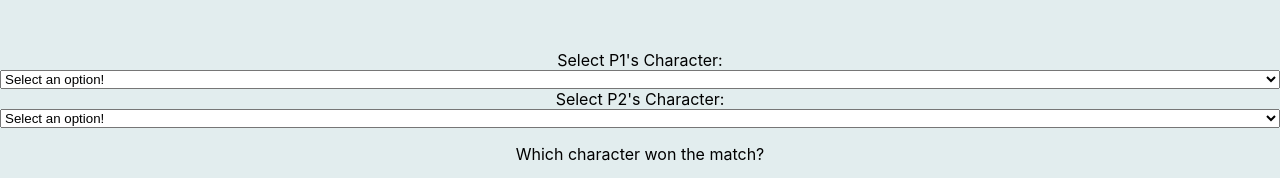
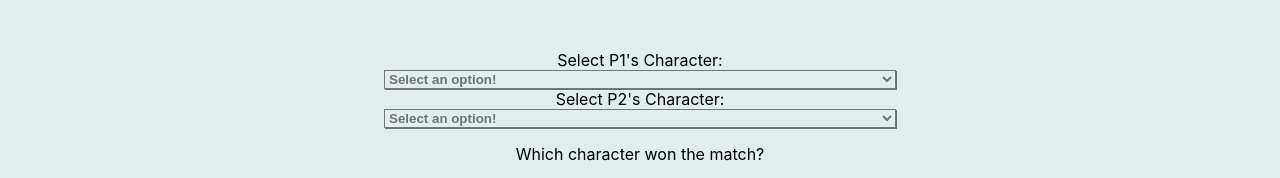
Before and after one commit to moontracer/SkyboundArts, a React (Create React App) app: page /add in a window 1280 px wide. Shown: the part 494-672 px from the top of the page. Built offline with nearby package versions, Linux system fonts and the light colour scheme; no server answers.

Commit message:
add css adjustments

```diff
--- a/src/AddVideo.js
+++ b/src/AddVideo.js
@@ -87,7 +87,7 @@ class AddVideo extends React.Component {
                 <input className="formInput" type="text" value={this.state.p1Player} name="p1Player" placeholder="Player 1 Name" onChange={this.handleChange} />
                 <input className="formInput" type="text" value={this.state.p2Player} name="p2Player" onChange={this.handleChange} placeholder="Player 2 Name" />
                 <label className="addLabels" htmlFor="P1Character">Select P1's Character:</label>
-                <select name="p1Character" id="P1Character" onChange={this.handleChange} value={this.state.p1Character}>
+                <select className="addSelect" name="p1Character" id="P1Character" onChange={this.handleChange} value={this.state.p1Character}>
                     <option>Select an option!</option>
                     <option value="Charlotta">Charlotta</option>
                     <option value="Ferry">Ferry</option>
@@ -102,7 +102,7 @@ class AddVideo extends React.Component {
                     <option value="Zeta">Zeta</option>
                 </select>
                 <label className="addLabels" htmlFor="P2Character">Select P2's Character:</label>
-                <select name="p2Character" value={this.state.p2Character} onChange={this.handleChange} id="P2Character">
+                <select className="addSelect" name="p2Character" value={this.state.p2Character} onChange={this.handleChange} id="P2Character">
                     <option>Select an option!</option>
                     <option value="Charlotta">Charlotta</option>
                     <option value="Ferry">Ferry</option>
--- a/src/App.css
+++ b/src/App.css
@@ -138,6 +138,15 @@ nav {
     border-color: #69B4D4;
 }
 
+.addSelect {
+    width: 40%;
+    box-shadow: 1px 1px;
+    color: #6F7375;
+    font-weight: 600;;
+    background: none;
+    margin: 0 auto;
+}
+
 /* Video Container CSS */
 #videoContainer {
     display: flex;
```
